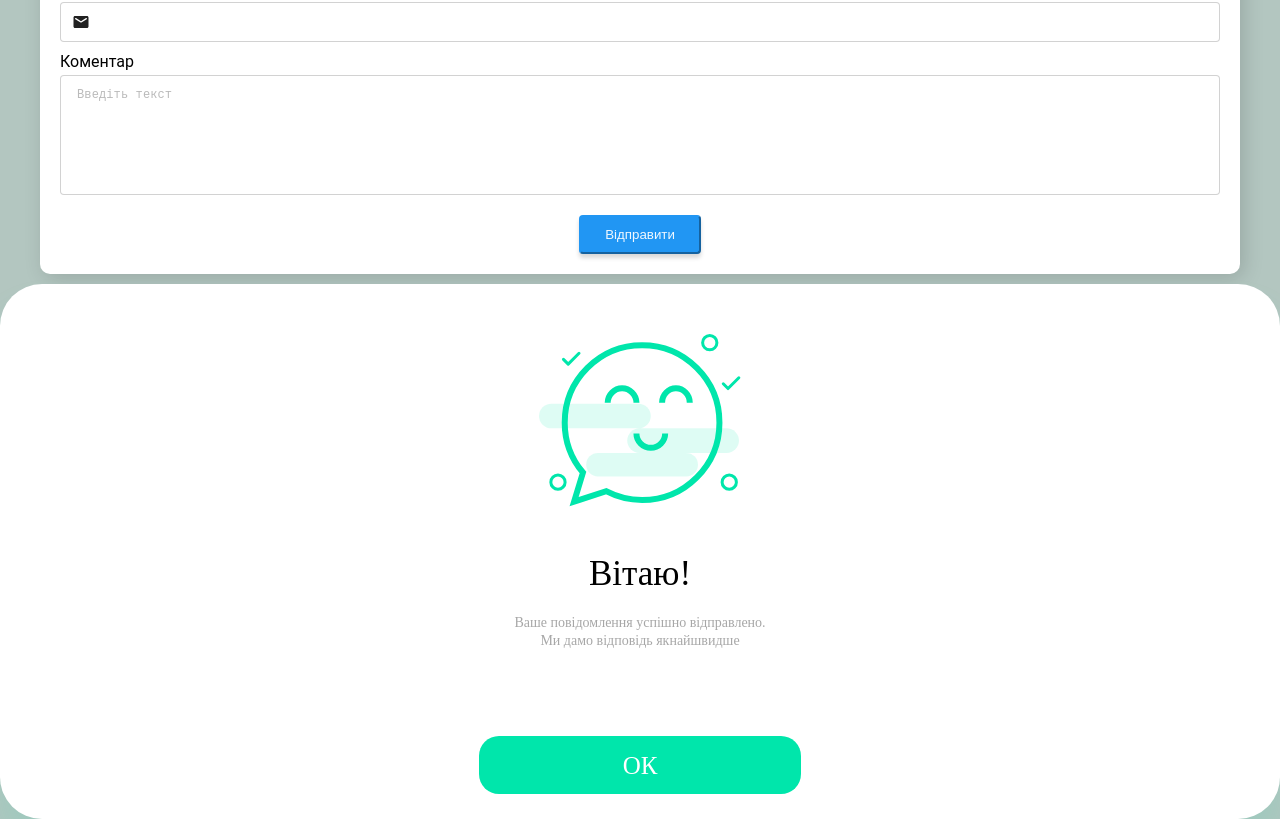
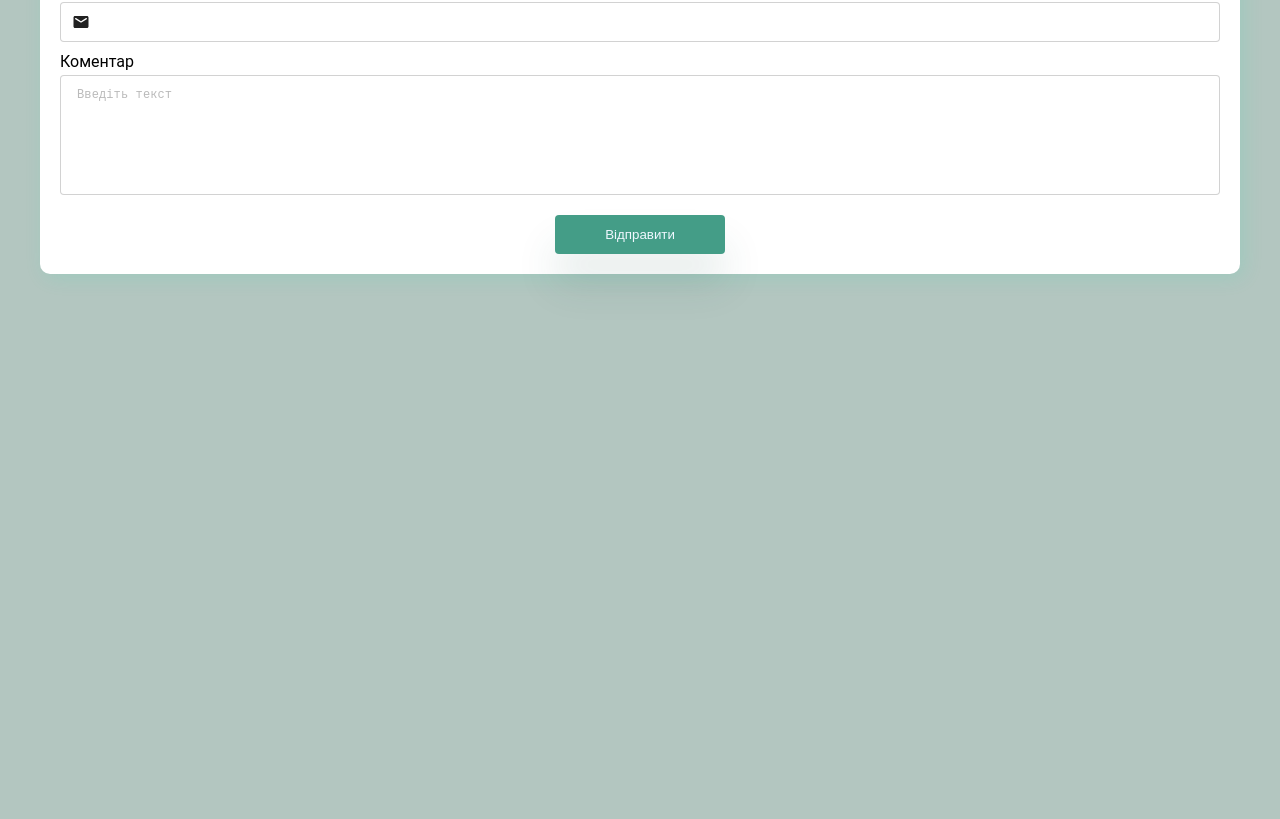
Before and after one commit to IamIrynaPopova/web-app-telegram, a React (Create React App) app: page / in a window 1280 px wide. Shown: the part 227-1046 px from the top of the page. After the commit the page ends 800 px from the top, so only its background shows below. Built offline with nearby package versions, Linux system fonts and the light colour scheme.

Commit message:
ADDED class hidden

```diff
--- a/src/components/Form/Form.js
+++ b/src/components/Form/Form.js
@@ -4,6 +4,10 @@ import PhoneIcon from "../Icons/PhoneIcon";
 import EmailIcon from "../Icons/EmailIcon";
 
 const Form = () => {
+
+  const onSubmitForm = (e) => {
+console.log(e);
+  }
   return (
     <div className={css.container}>
       <form className={css.form}>
@@ -63,7 +67,7 @@ const Form = () => {
             ></textarea>
           </li>
         </ul>
-        <button type="submit" className={css.button}>
+        <button type="submit" className={css.button} onSubmit={onSubmitForm}>
           Відправити
         </button>
       </form>
--- a/src/components/Form/Form.module.css
+++ b/src/components/Form/Form.module.css
@@ -29,11 +29,12 @@
 
 .form {
   width: 100%;
+  position: relative;
   border-radius: 10px;
   box-sizing: border-box;
   margin: 0 auto;
   background-color: #ffffff;
-  box-shadow: 4px 4px 20px rgba(0, 0, 0, 0.15);
+  box-shadow: 4px 4px 20px #00e6ab1f;
   padding: 20px;
 }
 
@@ -73,21 +74,21 @@
 }
 
 .form__wrap:hover > .form__input {
-  border-color: #2196f3;
+  border-color: #25a182;
   cursor: pointer;
 }
 
 .form__wrap:hover > .form__icon {
-  fill: #2196f3;
+  fill: #25a182;
   cursor: pointer;
 }
 
 .form__wrap:focus-within > .form__input {
-  border-color: #2196f3;
+  border-color: #25a182;
 }
 
 .form__wrap:focus-within > .form__icon {
-  fill: #2196f3;
+  fill: #25a182;
 }
 
 .form__input {
@@ -132,18 +133,18 @@
 .button {
   display: block;
   margin: 0 auto;
-  padding: 10px 24px;
+  padding: 12px 50px;
   cursor: pointer;
-
+  border: none;
   flex-shrink: 0;
   border-radius: 4px;
-  background: #2196f3;
-  border-color: #2196f3;
-  box-shadow: 0px 4px 4px 0px rgba(0, 0, 0, 0.15);
+  background: #449d87;
+  border-color: #449d87;
+  box-shadow: 0px 30px 40px 0px #2c5b4f1f;
   color: aliceblue;
 }
 
 .button:hover {
-  background: #025eaa;
-  border-color: #025eaa;
+  background: #326a5c;
+  border-color: #326a5c;
 }
--- a/src/components/Popup/Popup.js
+++ b/src/components/Popup/Popup.js
@@ -3,7 +3,7 @@ import PopupIcon from "../Icons/PopupIcon";
 
 const Popup = () => {
   return (
-    <div className={css.popup}>
+    <div className={`${css.popup} ${css.hidden}`}>
       <div className={css.popup__icon}>
         <PopupIcon />
       </div>
--- a/src/components/Popup/Popup.module.css
+++ b/src/components/Popup/Popup.module.css
@@ -1,6 +1,13 @@
+.hidden {
+  opacity: 0;
+  visibility: hidden;
+  pointer-events: none;
+}
+
 .popup {
   width: 100%;
-  position: relative;
+  position: absolute;
+  top: 0;
   height: 535px;
   flex-shrink: 0;
   border-radius: 42px;
@@ -45,17 +52,19 @@
 }
 .popup__button {
   color: #ffffff;
-  padding: 16px 131px;
+  padding: 12px 70px;
   margin: auto;
   display: flex;
   justify-content: center;
   font-family: Sofia Pro;
   font-size: 25px;
   font-weight: 400;
-  width: 322px;
-  height: 58px;
   border-radius: 20px;
   border: none;
   cursor: pointer;
-  background: var(--00-e-6-ab, #00e6ab);
+  background: #00e6ab;
 }
+.popup__button:hover,
+.popup__button:focus {
+  background: #25a182;
+}
```
